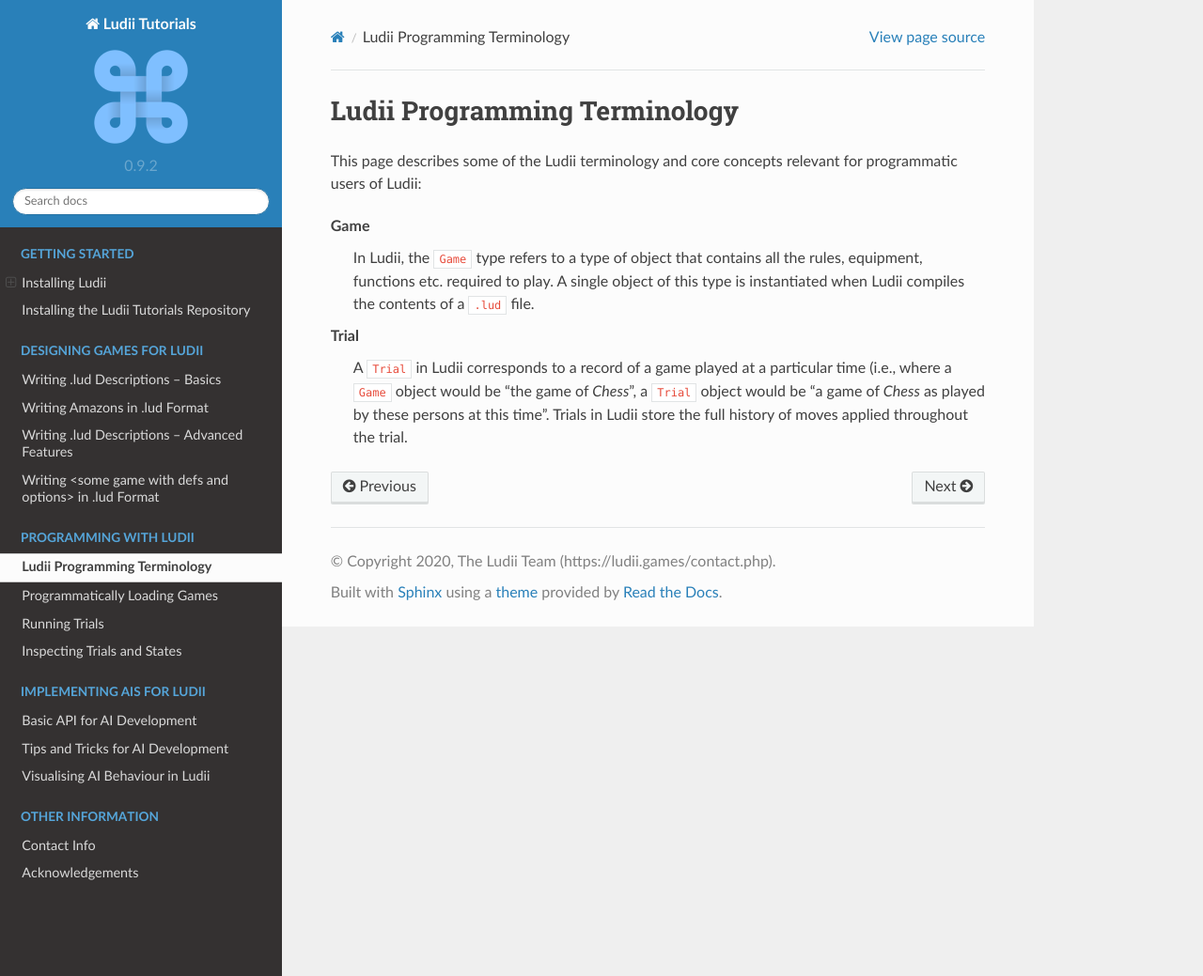
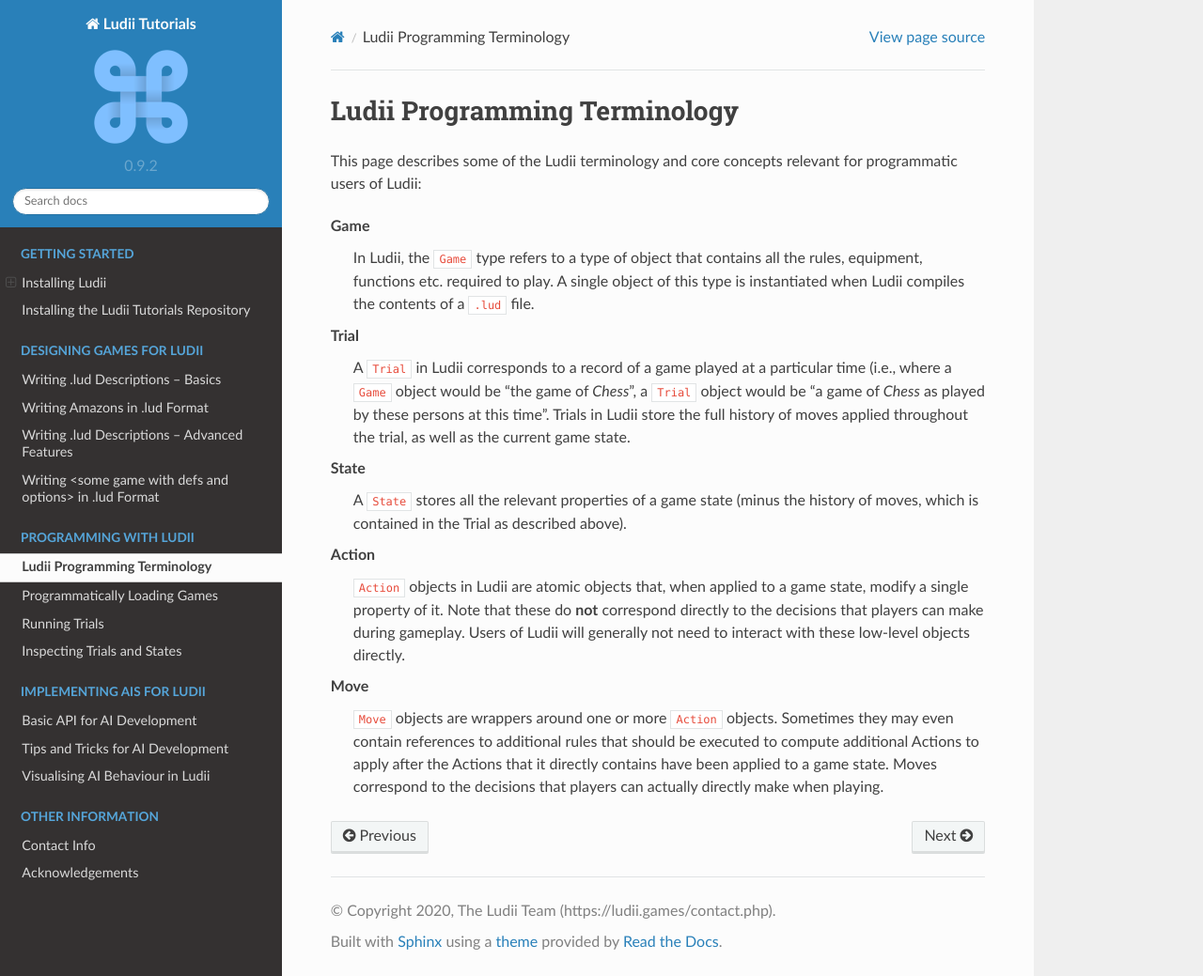
Before and after one commit to Ludeme/LudiiTutorials, a Sphinx documentation site: the page built from docs/ludii_terminology.rst, in a window 1280 px wide and 1039 px high. Shown: the whole window at 94% size. Built offline with Sphinx 7.4.7 and the Read the Docs theme 2.0.0, drawn with Linux system fonts in a browser that asks for light colours.

Commit message:
a bit more terminology

```diff
--- a/docs/ludii_terminology.rst
+++ b/docs/ludii_terminology.rst
@@ -12,4 +12,19 @@
    A ``Trial`` in Ludii corresponds to a record of a game played at a particular
    time (i.e., where a ``Game`` object would be "the game of *Chess*", a ``Trial``
    object would be "a game of *Chess* as played by these persons at this time".
-   Trials in Ludii store the full history of moves applied throughout the trial.
+   Trials in Ludii store the full history of moves applied throughout the trial,
+   as well as the current game state.
+State
+   A ``State`` stores all the relevant properties of a game state (minus the
+   history of moves, which is contained in the Trial as described above).
+Action
+   ``Action`` objects in Ludii are atomic objects that, when applied to a game
+   state, modify a single property of it. Note that these do **not** correspond
+   directly to the decisions that players can make during gameplay. Users of
+   Ludii will generally not need to interact with these low-level objects directly.
+Move
+   ``Move`` objects are wrappers around one or more ``Action`` objects. Sometimes
+   they may even contain references to additional rules that should be executed
+   to compute additional Actions to apply after the Actions that it directly
+   contains have been applied to a game state. Moves correspond to the decisions
+   that players can actually directly make when playing.
```
